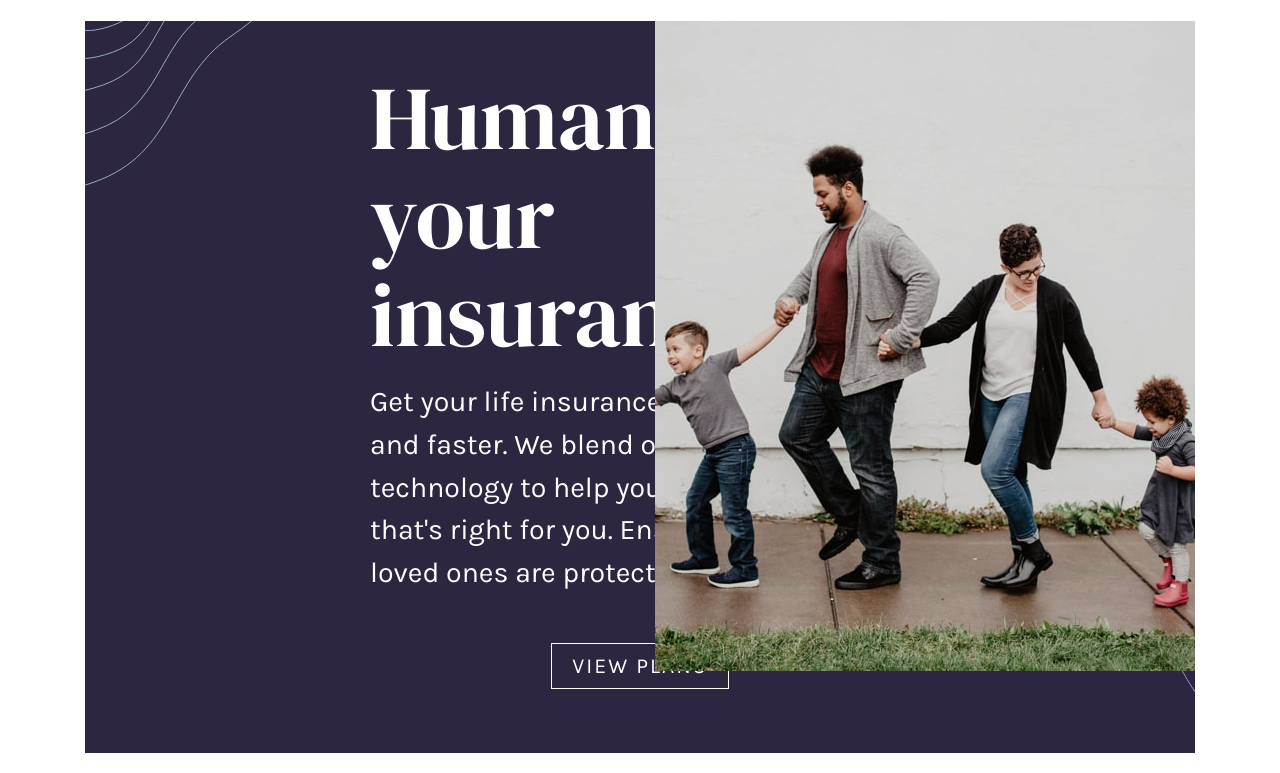
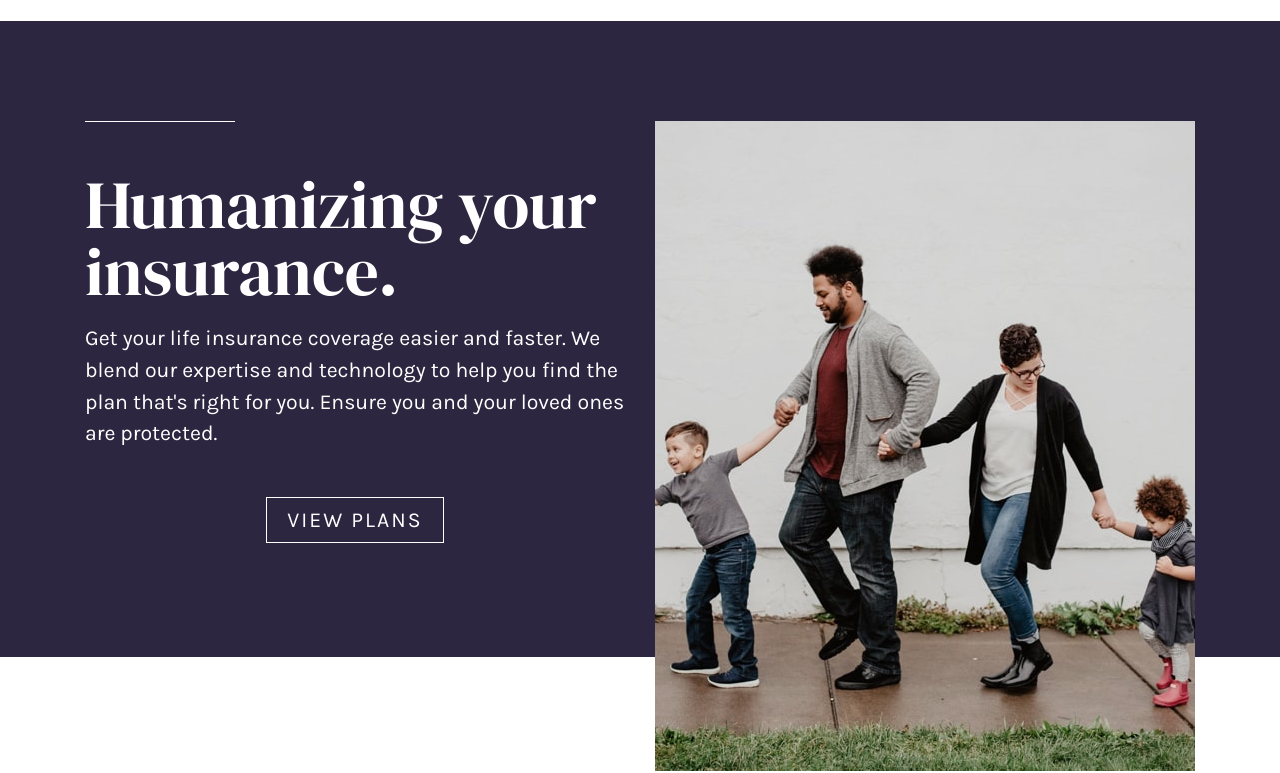
Before and after one commit to dottereldesign/insure_landing_page, a plain HTML site: page index.html in a window 1280 px wide. Shown: the part 59-832 px from the top of the page. Drawn offline with Linux system fonts and the light colour scheme.

Commit message:
Add main media queries for desktop.

```diff
--- a/index.html
+++ b/index.html
@@ -29,6 +29,7 @@
   </header>
 
   <main>
+    <div class="main_grid">
       <picture>
         <source srcset="images/image-intro-desktop.jpg" media="(min-width: 375px)" />
         <img src="images/image-intro-mobile.jpg" alt="">
@@ -43,6 +44,7 @@
         <a href="#">
           <p>View plans</p>
         </a>
+      </div>
     </div>
   </main>
 
--- a/style.css
+++ b/style.css
@@ -197,19 +197,31 @@ main a p {
   main {
     background-color: var(--clr-primary-100);
     position: relative;
-    display: flex;
+    display: grid;
+
     flex-direction: column;
-    align-items: center;
+  }
+
+  .main_grid {
+    display: grid;
+    grid-template-columns: 540px 540px;
+    grid-template-rows: 1;
     width: min(100%, 1110px);
     margin: 0 auto;
+    padding: 0;
+    margin-top: 100px;
+    position: relative;
+    gap: 30px;
   }
 
   main picture {
     width: min(100%, 540px);
     height: auto;
+    grid-column: 2/2;
+    grid-row: 1/1;
+    right: 0;
+    top: 0;
     position: absolute;
-    top: 0;
-    right: 0;
   }
 
   main img {
@@ -219,32 +231,50 @@ main a p {
 
   h1 {
     color: white;
-    font-size: var(--fs-1000);
+    font-size: var(--fs-900);
     font-weight: var(--fw-regular);
     font-family: var(--ff-primary-100);
-    line-height: 1.1;
+    line-height: 1;
     width: min(100%, 540px);
   }
 
   .main_content {
+    grid-row: 1/1;
     display: flex;
-    background-image: url("images/bg-pattern-intro-left-mobile.svg"),
-      url("images/bg-pattern-intro-right-mobile.svg");
+    grid-column: 1/1;
+    background-image: none;
     background-repeat: no-repeat, no-repeat;
     background-position: top 0 left 0, bottom 60px right 0;
     flex-direction: column;
 
     align-items: center;
-    padding: 48px 16px 96px 16px;
-    width: min(100%, 1110px);
-    padding-bottom: 0px;
+
+    width: 100%;
+
+    padding: 0;
+    padding-bottom: 50px;
     margin-bottom: 0px;
+
     background-color: var(--clr-primary-100);
+    margin: auto;
+    position: relative;
+    margin-top: 50px;
+  }
+
+  .main_content::before {
+    content: "";
+    width: 150px;
+    height: 1px;
+    background-color: white;
+    position: absolute;
+    top: -50px;
+    z-index: 200;
+    left: 0;
   }
 
   main p {
     color: white;
-    font-size: var(--fs-600);
+    font-size: var(--fs-500);
     font-weight: var(--fw-regular);
     font-family: var(--ff-primary-200);
     margin-top: 16px;
@@ -348,7 +378,7 @@ h3 {
     z-index: -20;
 
     width: min(100%, 1110px);
-    margin: 0 auto;
+    margin: 100px auto 0 auto;
   }
 
   .feature::before {
```
Lines whose indentation alone changed are shown as unchanged.
